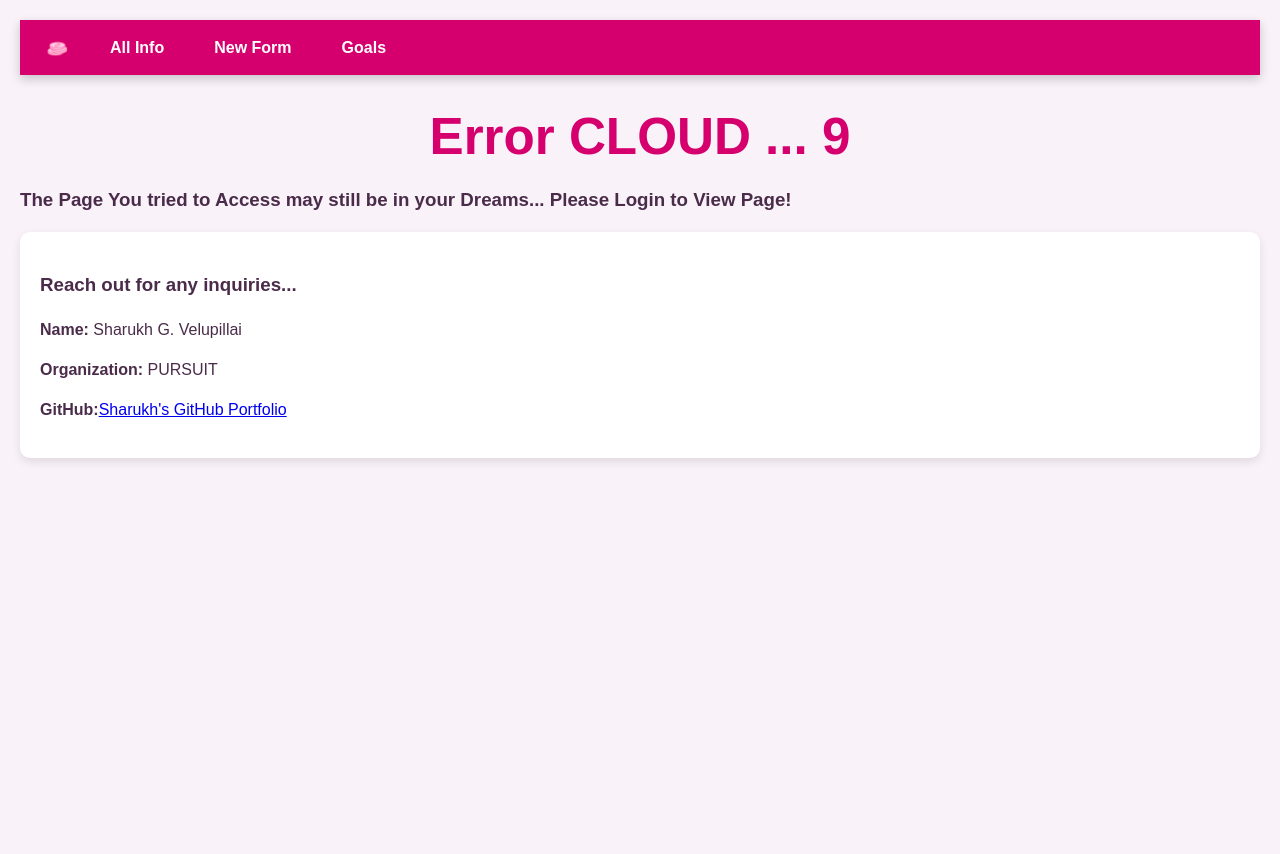
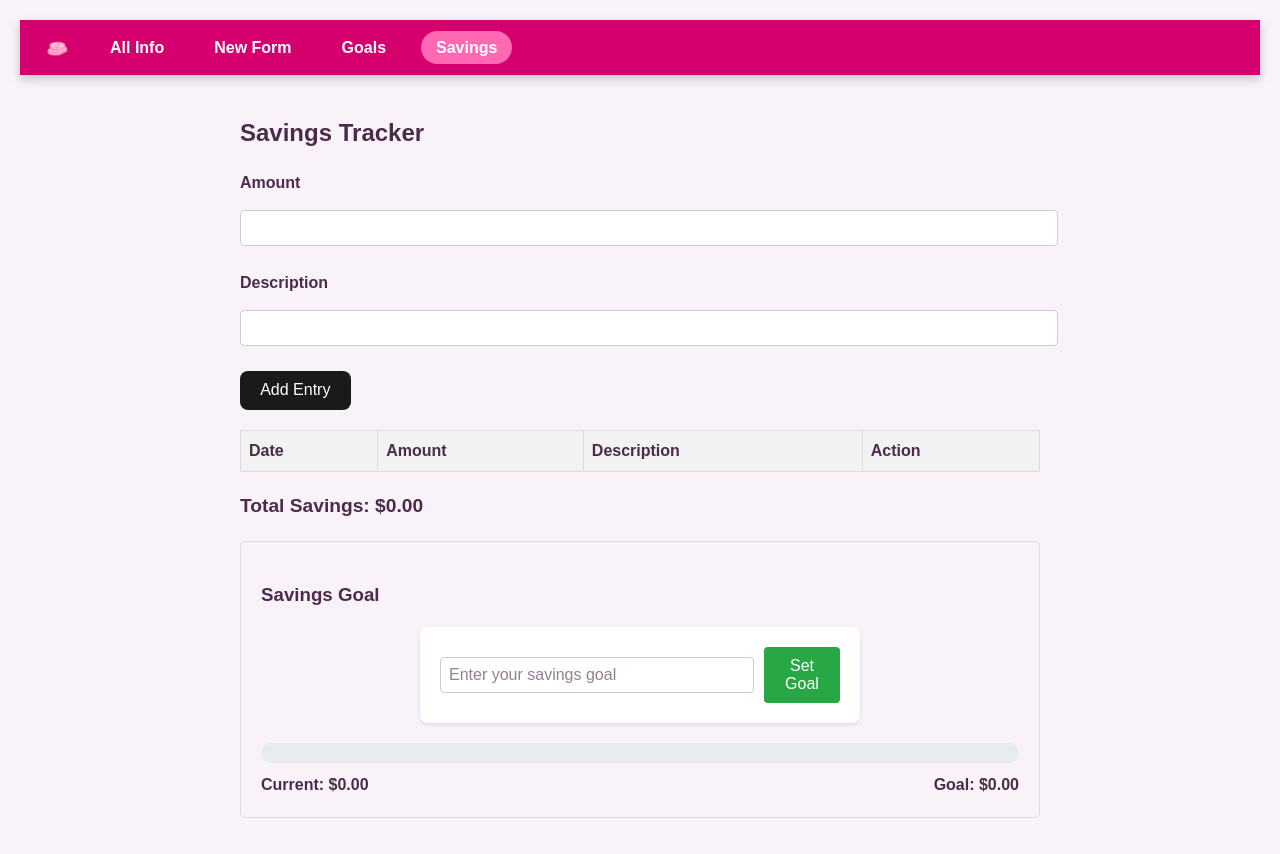
Before and after one commit to SharukhGV/simple-planner, a React (Vite) app in the folder src/renderer/: page /#/savings in a window 1280 px wide. Shown: the top 854 px of the page. Before the commit the page ends 800 px from the top, so only its background shows below. Built offline with nearby package versions, Linux system fonts and the light colour scheme.

Commit message:
savings with tracking bar added

```diff
--- a/src/renderer/src/App.jsx
+++ b/src/renderer/src/App.jsx
@@ -17,6 +17,7 @@ import GoalsDetails from "./Components/goals/GoalsDetails";
 import GoalsEditForm from "./Components/goals/GoalsEditForm";
 import GoalsNewForm from "./Components/goals/GoalsNewForm";
 import GoalSetter from "./Components/goals/GoalSetter";
+import SavingsTracker from "./Components/savings/SavingsTracker";
 
 function App() {
   const [fileData, setFileData] = useState(null);
@@ -68,6 +69,7 @@ function App() {
         <Route path="/receipts/new" element={<NewForm />} />
         <Route path="/receipts/new" element={<NewForm />} />
         <Route path="/goals" element={<GoalSetter />} />
+        <Route path="/savings" element={<SavingsTracker />} />
 
 {/*
         <Route path="/goals" element={<GoalsIndexPage fileData={fileData} />} />
--- a/src/renderer/src/Components/Nav.jsx
+++ b/src/renderer/src/Components/Nav.jsx
@@ -64,6 +64,19 @@ function Nav({ toggleTheme, theme, setTheme }) {
               Goals
             </NavLink>
           </li>
+
+          <li>
+            {" "}
+            <NavLink
+              className="links"
+              to="/savings"
+              exact="true"
+              style={({ isActive }) => (isActive.isActive ? activeStyle : nonactiveStyle)}
+            >
+              Savings
+            </NavLink>
+          </li>
+
 {/*
           <li>
             <NavLink
--- /dev/null
+++ b/src/renderer/src/Components/goals/SavingsGoalSetter.css
@@ -0,0 +1,55 @@
+/* SavingsGoalSetter.css */
+.savings-goal-setter {
+    max-width: 800px;
+    margin: 20px auto;
+    padding: 20px;
+    border: 1px solid #ddd;
+    border-radius: 5px;
+  }
+
+  .goal-form {
+    display: flex;
+    gap: 10px;
+    margin-bottom: 20px;
+  }
+
+  .goal-form input {
+    flex-grow: 1;
+    padding: 8px;
+    border: 1px solid #ccc;
+    border-radius: 4px;
+  }
+
+  .goal-form button {
+    padding: 8px 15px;
+    background-color: #28a745;
+    color: white;
+    border: none;
+    border-radius: 4px;
+    cursor: pointer;
+  }
+
+  .goal-form button:hover {
+    background-color: #218838;
+  }
+
+  .progress-bar {
+    width: 100%;
+    height: 20px;
+    background-color: #e9ecef;
+    border-radius: 10px;
+    overflow: hidden;
+  }
+
+  .progress {
+    height: 100%;
+    background-color: #007bff;
+    transition: width 0.5s ease-in-out;
+  }
+
+  .goal-info {
+    display: flex;
+    justify-content: space-between;
+    margin-top: 10px;
+    font-weight: bold;
+  }
--- /dev/null
+++ b/src/renderer/src/Components/goals/SavingsGoalSetter.jsx
@@ -0,0 +1,58 @@
+import React, { useState, useEffect } from 'react';
+import './SavingsGoalSetter.css';
+
+const SavingsGoalSetter = ({ currentSavings }) => {
+  const [goal, setGoal] = useState(0);
+  const [inputGoal, setInputGoal] = useState('');
+
+  useEffect(() => {
+    const savedGoal = localStorage.getItem('savingsGoal');
+    if (savedGoal) {
+      setGoal(parseFloat(savedGoal));
+    }
+  }, []);
+
+  const handleSubmit = (e) => {
+    e.preventDefault();
+    const newGoal = parseFloat(inputGoal);
+    if (!isNaN(newGoal) && newGoal > 0) {
+      setGoal(newGoal);
+      localStorage.setItem('savingsGoal', newGoal.toString());
+      setInputGoal('');
+    }
+  };
+
+  const calculateProgress = () => {
+    if (goal === 0) return 0;
+    const progress = (currentSavings / goal) * 100;
+    return Math.min(progress, 100);
+  };
+
+  return (
+    <div className="savings-goal-setter">
+      <h3>Savings Goal</h3>
+      <form onSubmit={handleSubmit} className="goal-form">
+        <input
+          type="number"
+          value={inputGoal}
+          onChange={(e) => setInputGoal(e.target.value)}
+          placeholder="Enter your savings goal"
+          required
+        />
+        <button type="submit">Set Goal</button>
+      </form>
+      <div className="progress-bar">
+        <div
+          className="progress"
+          style={{ width: `${calculateProgress()}%` }}
+        ></div>
+      </div>
+      <div className="goal-info">
+        <span>Current: ${currentSavings.toFixed(2)}</span>
+        <span>Goal: ${goal.toFixed(2)}</span>
+      </div>
+    </div>
+  );
+};
+
+export default SavingsGoalSetter;
--- a/src/renderer/src/Components/receipts/Receipts.jsx
+++ b/src/renderer/src/Components/receipts/Receipts.jsx
@@ -82,7 +82,7 @@ function Receipts({ fileData }) {
   return (
     <div style={{marginLeft:"15px", marginRight:"15px"}} className="cardContact">
       <h1>Simple Planner</h1>
-      <div>Your information is stored locally. Here is your funds log</div>
+      <div>Your information is stored locally. Here is your Spending log</div>
       <div className="search-container">
         <div className="search-buttons">
           <button onClick={() => setSearchField('all')} className={searchField === 'all' ? 'active' : ''}>All Fields</button>
@@ -98,7 +98,7 @@ function Receipts({ fileData }) {
         />
       </div>
       <div style={{textAlign:"center"}} className="filter-buttons">
-        <button onClick={() => setDisplayMode('all')} className={displayMode === 'all' ? 'active' : ''}>All Totals</button>
+        <button onClick={() => setDisplayMode('all')} className={displayMode === 'all' ? 'active' : ''}>All Progress</button>
         <button onClick={() => setDisplayMode('expenses')} className={displayMode === 'expenses' ? 'active' : ''}>Expenses</button>
         <button onClick={() => setDisplayMode('funds')} className={displayMode === 'funds' ? 'active' : ''}>Funds</button>
       </div>
--- /dev/null
+++ b/src/renderer/src/Components/savings/SavingsTracker.css
@@ -0,0 +1,68 @@
+/* SavingsTracker.css */
+.savings-tracker {
+    max-width: 800px;
+    margin: 0 auto;
+    padding: 20px;
+  }
+
+  .form-group {
+    margin-bottom: 15px;
+  }
+
+  label {
+    display: block;
+    margin-bottom: 5px;
+  }
+
+  input[type="number"],
+  input[type="text"] {
+    width: 100%;
+    padding: 8px;
+    border: 1px solid #ccc;
+    border-radius: 4px;
+  }
+
+  button {
+    padding: 10px 15px;
+    background-color: #007bff;
+    color: white;
+    border: none;
+    border-radius: 4px;
+    cursor: pointer;
+  }
+
+  button:hover {
+    background-color: #0056b3;
+  }
+
+  table {
+    width: 100%;
+    border-collapse: collapse;
+    margin-top: 20px;
+  }
+
+  th, td {
+    border: 1px solid #ddd;
+    padding: 8px;
+    text-align: left;
+  }
+
+  th {
+    background-color: #f2f2f2;
+  }
+
+  .delete-btn {
+    background-color: #dc3545;
+  }
+
+  .delete-btn:hover {
+    background-color: #c82333;
+  }
+
+
+  /* Add this to your existing SavingsTracker.css */
+.total-savings {
+    margin-top: 20px;
+    font-size: 1.2em;
+    font-weight: bold;
+  }
--- /dev/null
+++ b/src/renderer/src/Components/savings/SavingsTracker.jsx
@@ -0,0 +1,103 @@
+import React, { useState, useEffect } from 'react';
+import './SavingsTracker.css';
+import SavingsGoalSetter from '../goals/SavingsGoalSetter';
+const SavingsTracker = () => {
+  const [entries, setEntries] = useState([]);
+  const [amount, setAmount] = useState('');
+  const [description, setDescription] = useState('');
+  const [total, setTotal] = useState(0);
+
+  useEffect(() => {
+    const savedEntries = JSON.parse(localStorage.getItem('savingsEntries')) || [];
+    setEntries(savedEntries);
+    calculateTotal(savedEntries);
+  }, []);
+
+  const calculateTotal = (entries) => {
+    const sum = entries.reduce((acc, entry) => acc + entry.amount, 0);
+    setTotal(sum);
+  };
+
+  const handleSubmit = (e) => {
+    e.preventDefault();
+    const newEntry = {
+      id: Date.now(),
+      amount: parseFloat(amount),
+      description,
+      date: new Date().toLocaleDateString()
+    };
+    const updatedEntries = [...entries, newEntry];
+    setEntries(updatedEntries);
+    localStorage.setItem('savingsEntries', JSON.stringify(updatedEntries));
+    calculateTotal(updatedEntries);
+    setAmount('');
+    setDescription('');
+  };
+
+  const handleDelete = (id) => {
+    const updatedEntries = entries.filter(entry => entry.id !== id);
+    setEntries(updatedEntries);
+    localStorage.setItem('savingsEntries', JSON.stringify(updatedEntries));
+    calculateTotal(updatedEntries);
+  };
+
+  return (
+    <div className="savings-tracker">
+      <h2>Savings Tracker</h2>
+      <form onSubmit={handleSubmit}>
+        <div className="form-group">
+          <label htmlFor="amount">Amount</label>
+          <input
+            type="number"
+            id="amount"
+            value={amount}
+            onChange={(e) => setAmount(e.target.value)}
+            required
+          />
+        </div>
+        <div className="form-group">
+          <label htmlFor="description">Description</label>
+          <input
+            type="text"
+            id="description"
+            value={description}
+            onChange={(e) => setDescription(e.target.value)}
+            required
+          />
+        </div>
+        <button type="submit">Add Entry</button>
+      </form>
+
+      <table>
+        <thead>
+          <tr>
+            <th>Date</th>
+            <th>Amount</th>
+            <th>Description</th>
+            <th>Action</th>
+          </tr>
+        </thead>
+        <tbody>
+          {entries.map(entry => (
+            <tr key={entry.id}>
+              <td>{entry.date}</td>
+              <td>${entry.amount.toFixed(2)}</td>
+              <td>{entry.description}</td>
+              <td>
+                <button className="delete-btn" onClick={() => handleDelete(entry.id)}>Delete</button>
+              </td>
+            </tr>
+          ))}
+        </tbody>
+      </table>
+
+      <div className="total-savings">
+        Total Savings: ${total.toFixed(2)}
+      </div>
+      <SavingsGoalSetter currentSavings={total} />
+
+    </div>
+  );
+};
+
+export default SavingsTracker;
```
